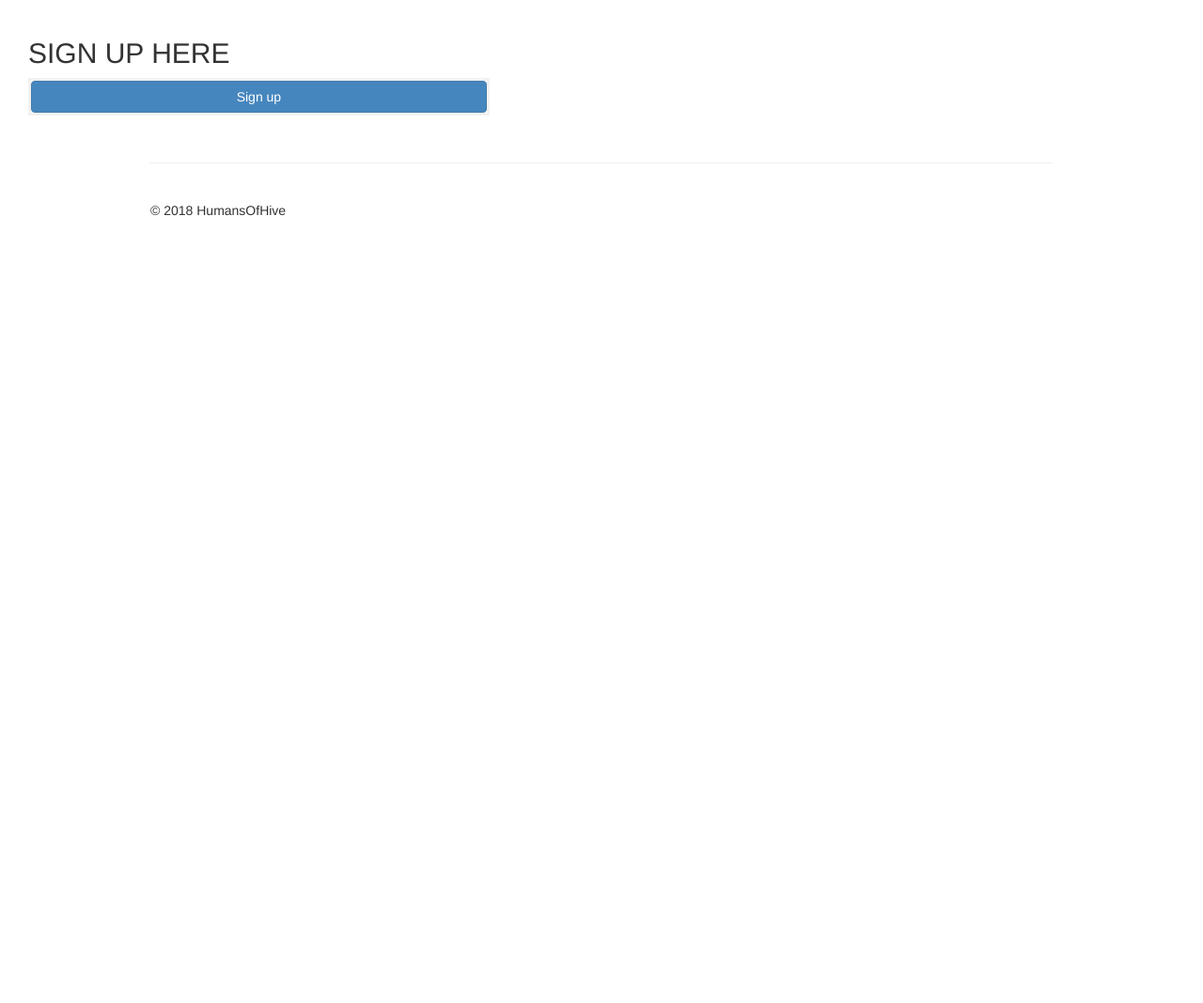
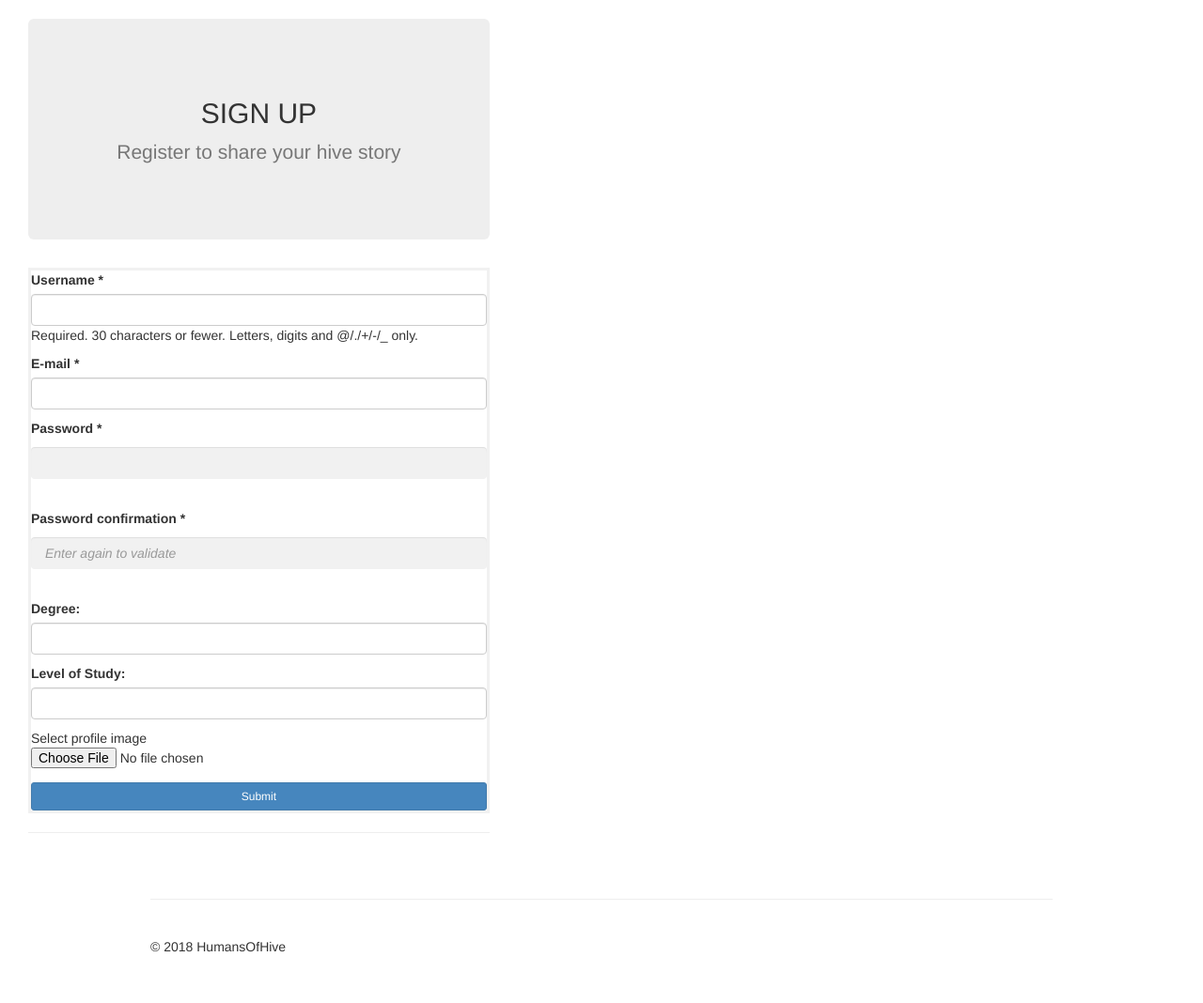
Before and after one commit to AllanPetrie/humans_of_hive_project, a Django app: page /humans_of_hive/register/ in a window 1280 px wide. Shown: the part 81-1149 px from the top of the page at 94% size. Before the commit the page ends 311 px from the top, so only its background shows below. Run offline with Django 3.2, Linux system fonts and the light colour scheme; some libraries are stand-ins or nearby versions.

Commit message:
16:06 28/03/2018 Marija

```diff
--- a/humans_of_hive/forms.py
+++ b/humans_of_hive/forms.py
@@ -4,7 +4,7 @@ from humans_of_hive.models import Post, Comment, UserProfile
 
 class PostForm(forms.ModelForm):
     title = forms.CharField(max_length=Post.title_length, help_text='Name your post')
-    points = forms.IntegerField(widget=forms.HiddenInput(), initial=0)
+    points = forms.IntegerField(widget=forms.HiddenInput(), initial=0, required=False)
     story = forms.CharField(max_length=Post.story_length, help_text='Tell your story')
     picture = forms.ImageField(help_text='Add a picture', required=False)
     time_posted = forms.DateTimeField(widget=forms.HiddenInput(), required=False)
--- a/humans_of_hive/views.py
+++ b/humans_of_hive/views.py
@@ -15,7 +15,7 @@ List of views for convenience:
 -about
 -register
 -user_login
--logout
+-user_logout
 -show_post
 -add_post
 -add_comment
@@ -72,6 +72,9 @@ def register(request):
             profile.save()
             #set registered to True to indicate successful registration
             registered=True
+            new_user = authenticate(username=user_form.cleaned_data['username'], password=user_form.cleaned_data['password'],)
+            login(request, new_user)
+            return HttpResponseRedirect('/humans_of_hive/')
         #If incorrect details were provided
         else:
             print(user_form.errors, profile_form.errors)
--- a/templates/humans_of_hive/register.html
+++ b/templates/humans_of_hive/register.html
@@ -7,11 +7,56 @@
 {% endblock %}
 
 {% block body_block %}
-  <h2 class="form-signin-heading">Sign up Here</h2>
+<section class="jumbotron text-center">
+    <div class="container">
+      <h2 class="form-signin-heading">Sign up</h2>
+      <p class="lead text-muted">Register to share your hive story</p>
+    </div>
+</section>
 
-  <form role="form" method="post" action="{% url 'register' %}">
+  <form method="post" action="{% url 'register' %}" enctype="multipart/form-data">
     {% csrf_token %}
-    {{ form|as_bootstrap }}
-    <button class="btn btn-primary" type="submit" name="submit">Sign up</button>
+    <div class="form-group">
+      <p class="required"><label class="required" for="id_username">Username * </label>
+        <input class="form-control" id="id_username" maxlength="50" name="username"/>
+      <span class="helptext">Required. 30 characters or fewer. Letters, digits and @/./+/-/_ only.</span>
+      </p>
+      <p class="required"><label class="required" for="id_email">E-mail * </label>
+        <input class="form-control" id="id_email" name="email" type="email" />
+      </p>
+      <p class="required"><label class="required" for="id_password1">Password * </label>
+        <input class="form-control" id="id_password1" name="password" type="password" />
+      </p>
+      <p class="required"><label class="required" for="id_password2">Password confirmation * </label>
+        <input class="form-control" id="id_password2" name="password" type="password" placeholder="Enter again to validate" />
+      </p>
+      <p><label for="id_degree">Degree:</label>
+        <input class="form-control" id="id_degree" name="degree" type="degree"/>
+      </p>
+      <p><label for="id_level_of_study">Level of Study:</label>
+        <input class="form-control" id="id_level_of_study" name="level_of_study" type="level_of_study"/>
+      </p>
+      <p>Select profile image
+        <input type="file" name="fileToUpload" id="fileToUpload"/>
+      </p>
+    </div>
+    <button class="btn btn-lg btn-primary btn-sm">Submit</button>
   </form>
+
+<hr/>
+{% if user_form.errors %}
+    {% for field in user_form %}
+        {% for error in field.errors %}
+            <div class="alert alert-danger">
+                <strong>{{ error|escape }}</strong>
+            </div>
+        {% endfor %}
+    {% endfor %}
+    {% for error in user_form.non_field_errors %}
+        <div class="alert alert-danger">
+            <strong>{{ error|escape }}</strong>
+        </div>
+    {% endfor %}
+{% endif %}
+
 {% endblock %}
```
Also changed, not shown: templates/humans_of_hive/add_comment.html (+4 -5 lines), templates/humans_of_hive/add_post.html (+23 -6 lines), templates/humans_of_hive/login.html (+6 -4 lines).
